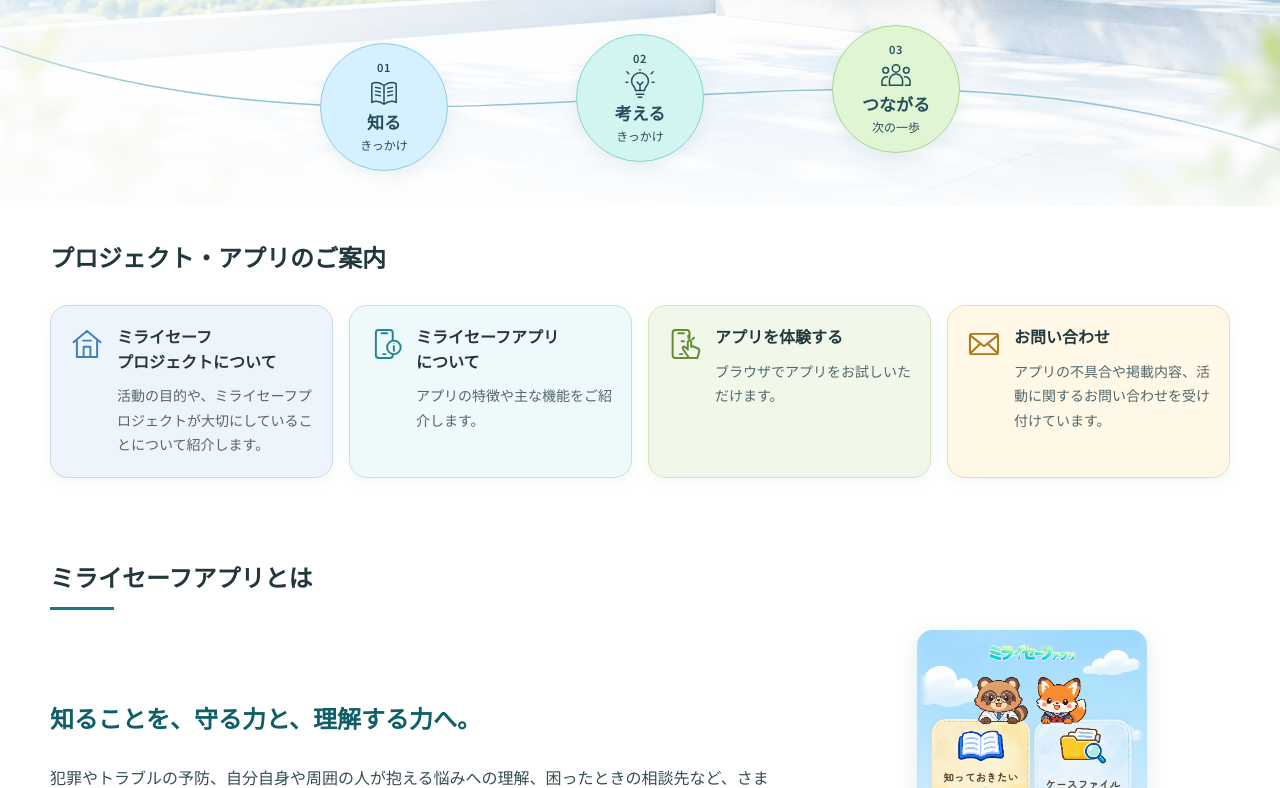
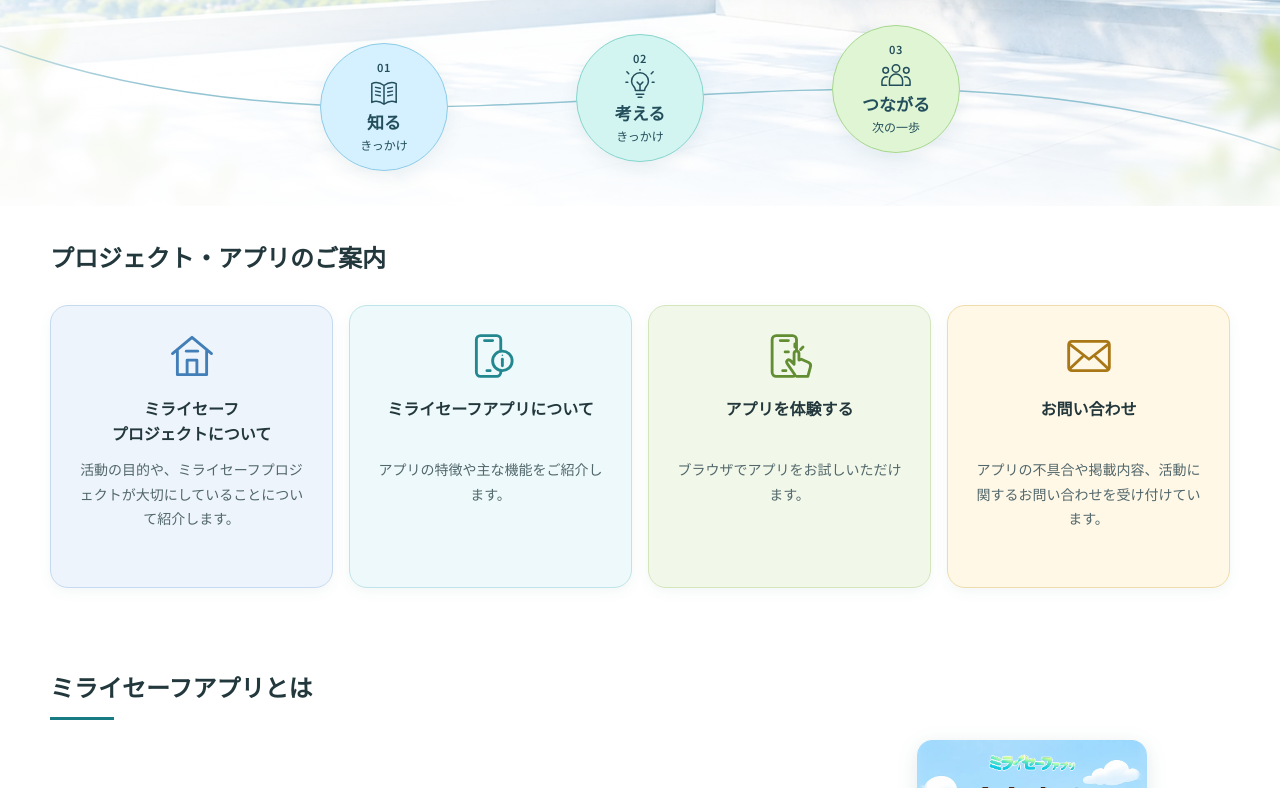
Before and after one commit to miraisafe-project/safety-app-contents, a plain HTML site: page index.html in a window 1280 px wide. Shown: the part 594-1382 px from the top of the page. Drawn offline with Linux system fonts and the light colour scheme; a web font is replaced by a local one.

Commit message:
トップページの案内カードを正方形に近い縦配置へ変更

```diff
--- a/assets/css/explore.css
+++ b/assets/css/explore.css
@@ -1,33 +1,32 @@
 /* Homepage exploration cards only. */
 .explore { padding: 64px 0 72px; }
 .explore .section-heading { margin-bottom: 28px; }
-.explore .tile-grid { grid-auto-rows: auto; gap: 16px; }
+.explore .tile-grid { grid-auto-rows: 1fr; gap: 16px; }
 .explore .tile {
   min-height: 0;
-  flex-direction: row;
-  align-items: flex-start;
-  gap: 14px;
+  flex-direction: column;
+  align-items: center;
+  gap: 16px;
   padding: 24px;
   border: 1px solid var(--tile-border);
   border-radius: 18px;
   background: var(--tile-color);
   color: var(--ink);
-  text-align: left;
+  text-align: center;
   box-shadow: 0 4px 14px rgb(27 89 94 / 5%);
 }
 .explore .tile-project { --tile-color: #edf4fc; --tile-border: #c6d9ee; --tile-accent: #427eb7; }
 .explore .tile-app { --tile-color: #edf9fa; --tile-border: #bfe4e7; --tile-accent: #23878f; }
 .explore .tile-demo { --tile-color: #f2f8e9; --tile-border: #d4e5bc; --tile-accent: #628d32; }
 .explore .tile-contact { --tile-color: #fff8e7; --tile-border: #efdcaa; --tile-accent: #a97715; }
-.explore .tile-icon { width: 40px; height: 40px; color: var(--tile-accent); }
+.explore .tile-icon { width: 52px; height: 52px; color: var(--tile-accent); }
 .explore .tile-copy { min-width: 0; max-width: none; text-shadow: none; }
-.explore .tile-copy strong { margin-bottom: 8px; font-size: 18px; line-height: 1.55; word-break: keep-all; text-wrap: balance; }
+.explore .tile-copy strong { min-height: 3.1em; margin-bottom: 10px; font-size: 18px; line-height: 1.55; word-break: keep-all; text-wrap: balance; }
 .explore .tile-copy > span { color: var(--ink-soft); font-size: 14px; line-height: 1.75; }
 .explore .tile:hover { border-color: var(--tile-accent); }
 @media (min-width: 1280px) {
   .explore .tile-grid { grid-template-columns: repeat(4, minmax(0, 1fr)); }
-  .explore .tile { gap: 12px; padding: 20px 18px; }
-  .explore .tile-icon { width: 36px; height: 36px; }
+  .explore .tile { aspect-ratio: 1; padding: 24px; }
   .explore .tile-copy strong { font-size: 16px; }
 }
 @media (min-width: 641px) {
@@ -38,4 +37,5 @@
   .explore .section-heading { margin-bottom: 24px; }
   .explore .tile-grid { gap: 12px; }
   .explore .tile { padding: 20px; }
+  .explore .tile-icon { width: 48px; height: 48px; }
 }
--- a/index.html
+++ b/index.html
@@ -22,7 +22,7 @@
   <link rel="preconnect" href="https://fonts.gstatic.com" crossorigin>
   <link href="https://fonts.googleapis.com/css2?family=Noto+Sans+JP:wght@400;500;600;700&amp;family=Zen+Maru+Gothic:wght@500;700&amp;display=swap" rel="stylesheet">
   <link rel="stylesheet" href="assets/css/main.css?v=20261123-type">
-  <link rel="stylesheet" href="assets/css/explore.css?v=20261123-headings">
+  <link rel="stylesheet" href="assets/css/explore.css?v=20261128-square">
   <script src="assets/js/hero-flow.js?v=20261015-center-flow" defer></script>
   <script src="assets/js/site-config.js" defer></script>
   <script src="assets/js/main.js?v=20261125-news" defer></script>
```
